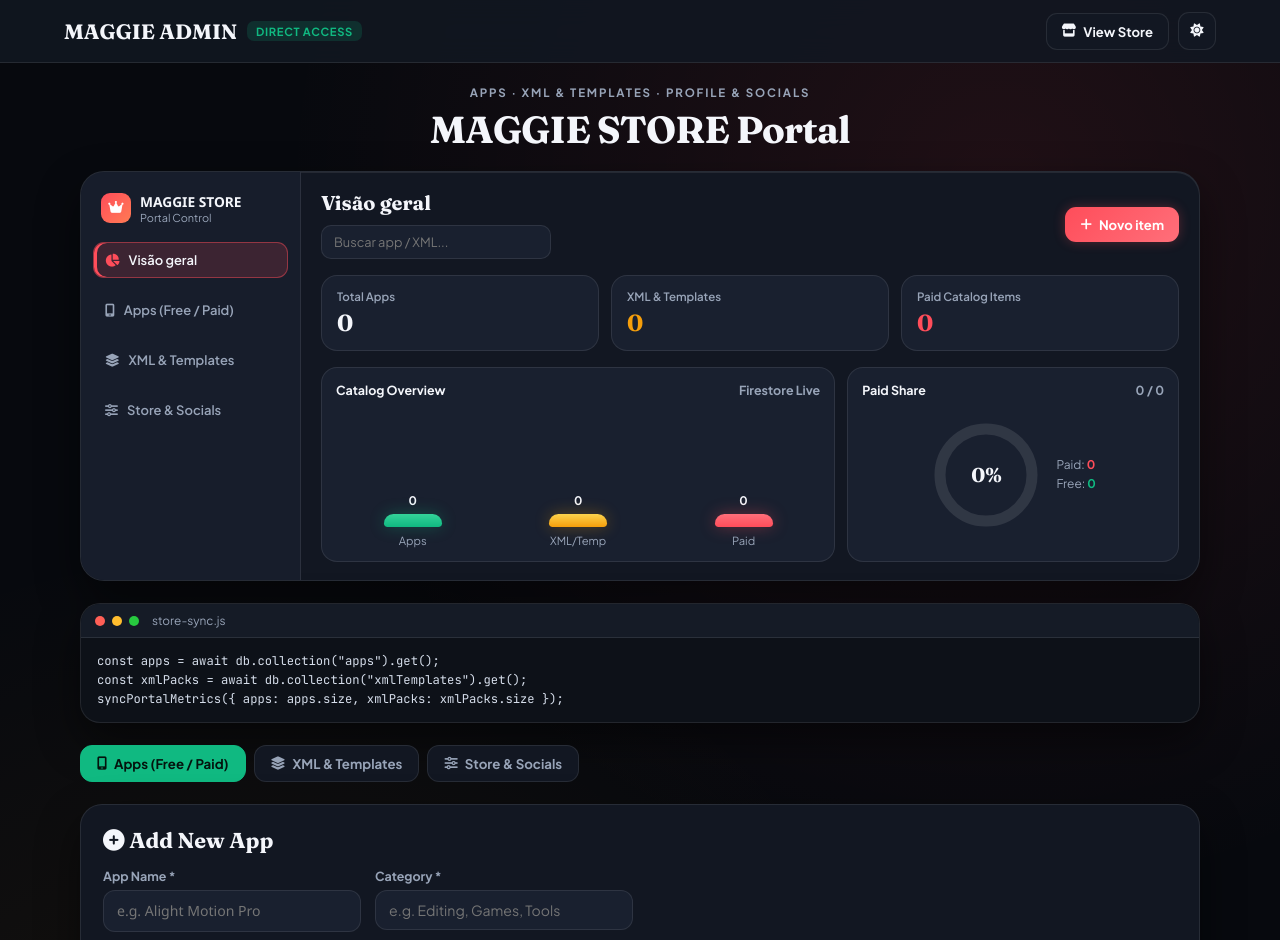
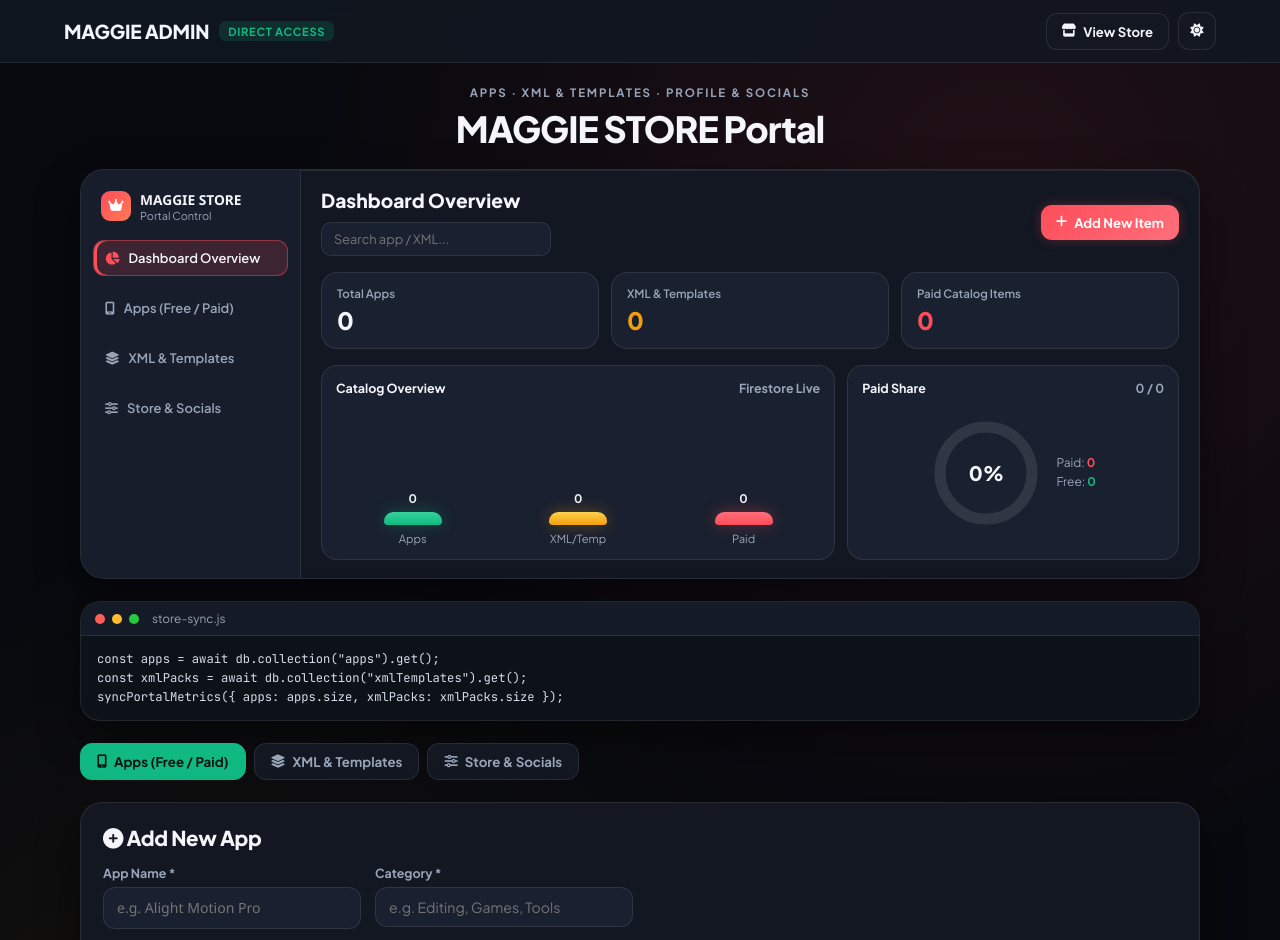
Before and after one commit to vishaljadam786-svg/Maggiestoreadmin, a plain HTML site: page index.html in a window 1280 px wide. Shown: the top 940 px of the page. Drawn offline with Linux system fonts and the light colour scheme; no server answers.

Commit message:
Add files via upload

```diff
--- a/index.html
+++ b/index.html
@@ -4,7 +4,7 @@
     <meta charset="UTF-8">
     <meta name="viewport" content="width=device-width, initial-scale=1.0">
     <title>MAGGIE STORE - Admin Panel</title>
-    <link href="https://fonts.googleapis.com/css2?family=Fraunces:opsz,wght@9..144,600;9..144,700&family=JetBrains+Mono:wght@400;500&family=Noto+Sans:wght@400;600;700&family=Plus+Jakarta+Sans:wght@400;500;600;700&display=swap" rel="stylesheet">
+    <link href="https://fonts.googleapis.com/css2?family=JetBrains+Mono:wght@400;500&family=Noto+Sans:wght@400;600;700&family=Plus+Jakarta+Sans:wght@400;500;600;700;800&display=swap" rel="stylesheet">
     <link rel="stylesheet" href="https://cdnjs.cloudflare.com/ajax/libs/font-awesome/6.5.1/css/all.min.css">
     <style>
         :root, [data-theme="dark"] {
@@ -100,9 +100,10 @@
         }
 
         .brand-title {
-            font-family: 'Fraunces', serif;
-            font-size: 1.3rem;
-            font-weight: 700;
+            font-family: 'Plus Jakarta Sans', sans-serif;
+            font-size: 1.2rem;
+            font-weight: 800;
+            letter-spacing: -0.01em;
         }
 
         .role-pill {
@@ -178,7 +179,6 @@
             padding: 0 20px;
         }
 
-        /* Portal Hero Header (Video inspired) */
         .portal-hero-head {
             text-align: center;
             margin-bottom: 18px;
@@ -194,13 +194,12 @@
         }
 
         .portal-main-heading {
-            font-family: 'Fraunces', serif;
-            font-size: clamp(1.65rem, 3.2vw, 2.35rem);
-            font-weight: 700;
-            letter-spacing: -0.02em;
-        }
-
-        /* Portal Frame Window */
+            font-family: 'Plus Jakarta Sans', sans-serif;
+            font-size: clamp(1.6rem, 3.1vw, 2.25rem);
+            font-weight: 800;
+            letter-spacing: -0.025em;
+        }
+
         .portal-window {
             background: var(--surface);
             border: 1px solid var(--border);
@@ -323,10 +322,11 @@
         }
 
         .kpi-val {
-            font-family: 'Fraunces', serif;
-            font-size: 1.45rem;
-            font-weight: 700;
+            font-family: 'Plus Jakarta Sans', sans-serif;
+            font-size: 1.5rem;
+            font-weight: 800;
             margin-top: 4px;
+            letter-spacing: -0.02em;
         }
 
         .charts-split {
@@ -422,12 +422,11 @@
 
         .ring-num {
             position: absolute;
-            font-family: 'Fraunces', serif;
+            font-family: 'Plus Jakarta Sans', sans-serif;
             font-size: 1.25rem;
-            font-weight: 700;
-        }
-
-        /* Code Preview Window (Video inspired bottom card) */
+            font-weight: 800;
+        }
+
         .code-preview-card {
             background: #0d1118;
             border: 1px solid var(--border);
@@ -466,7 +465,6 @@
             white-space: pre;
         }
 
-        /* Existing Tabs & Forms */
         .tabs-row {
             display: flex;
             gap: 8px;
@@ -515,8 +513,10 @@
         }
 
         .panel-card h2 {
-            font-family: 'Fraunces', serif;
-            font-size: 1.35rem;
+            font-family: 'Plus Jakarta Sans', sans-serif;
+            font-size: 1.28rem;
+            font-weight: 800;
+            letter-spacing: -0.015em;
             margin-bottom: 14px;
         }
 
@@ -736,7 +736,6 @@
             <h1 class="portal-main-heading">MAGGIE STORE Portal</h1>
         </div>
 
-        <!-- Portal Dashboard Window -->
         <section class="portal-window" aria-label="Dashboard Overview">
             <aside class="portal-sidebar">
                 <div class="portal-side-brand">
@@ -747,7 +746,7 @@
                     </div>
                 </div>
                 <button type="button" class="portal-nav-btn active" data-pnav="overview" onclick="selectPortalNav('overview', this)">
-                    <i class="fa-solid fa-chart-pie"></i> Visão geral
+                    <i class="fa-solid fa-chart-pie"></i> Dashboard Overview
                 </button>
                 <button type="button" class="portal-nav-btn" data-pnav="apps" onclick="selectPortalNav('apps', this)">
                     <i class="fa-solid fa-mobile-screen"></i> Apps (Free / Paid)
@@ -763,11 +762,11 @@
             <div class="portal-body">
                 <div class="portal-topbar">
                     <div style="display:flex; align-items:center; gap:10px; flex-wrap:wrap;">
-                        <h2 id="portalViewTitle" style="font-family:'Fraunces',serif; font-size:1.25rem; margin:0;">Visão geral</h2>
-                        <input type="text" id="portalQuickFilter" class="portal-search" placeholder="Buscar app / XML...">
+                        <h2 id="portalViewTitle" style="font-size:1.2rem; font-weight:800; margin:0;">Dashboard Overview</h2>
+                        <input type="text" id="portalQuickFilter" class="portal-search" placeholder="Search app / XML...">
                     </div>
                     <button type="button" class="btn btn-coral" onclick="focusQuickNewItem()">
-                        <i class="fa-solid fa-plus"></i> Novo item
+                        <i class="fa-solid fa-plus"></i> Add New Item
                     </button>
                 </div>
 
@@ -834,7 +833,6 @@
             </div>
         </section>
 
-        <!-- Code Preview Card (Video inspired) -->
         <section class="code-preview-card" aria-label="Live Store State Snippet">
             <div class="code-win-bar">
                 <span class="mac-dot" style="background:#ff5f56;"></span>
@@ -1194,7 +1192,7 @@ syncPortalMetrics({ apps: apps.size, xmlPacks: xmlPacks.size });</pre>
             if (btnEl) btnEl.classList.add("active");
 
             const titleMap = {
-                overview: "Visão geral",
+                overview: "Dashboard Overview",
                 apps: "Apps (Free / Paid)",
                 xml: "XML & Templates",
                 settings: "Store & Socials"
@@ -1206,7 +1204,7 @@ syncPortalMetrics({ apps: apps.size, xmlPacks: xmlPacks.size });</pre>
             };
 
             const titleEl = document.getElementById("portalViewTitle");
-            if (titleEl) titleEl.innerText = titleMap[navKey] || "Visão geral";
+            if (titleEl) titleEl.innerText = titleMap[navKey] || "Dashboard Overview";
 
             if (tabMap[navKey]) {
                 window.switchTab(tabMap[navKey]);
```
